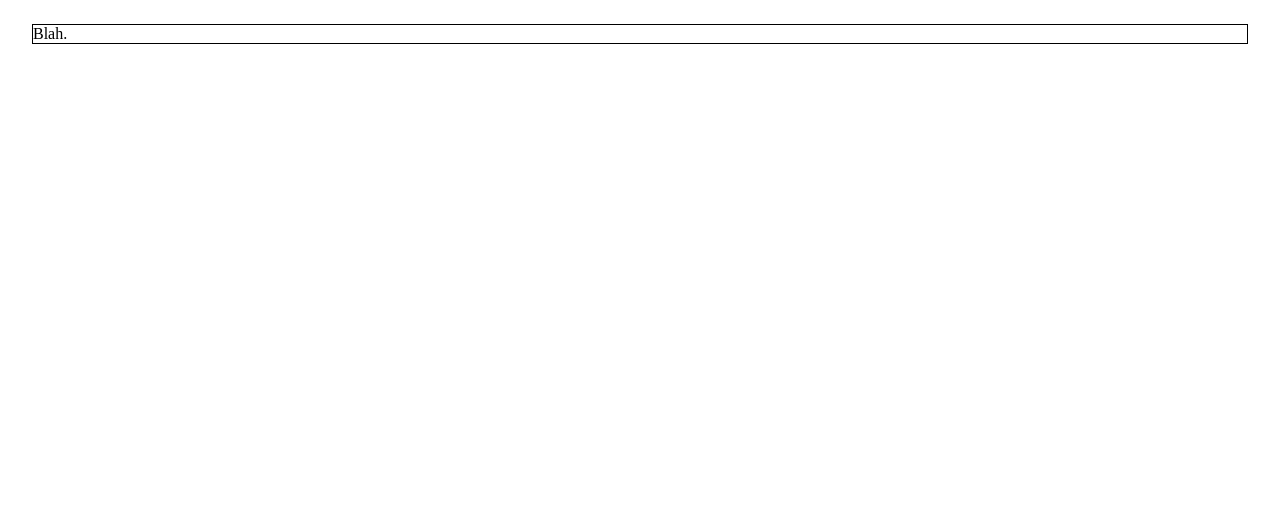
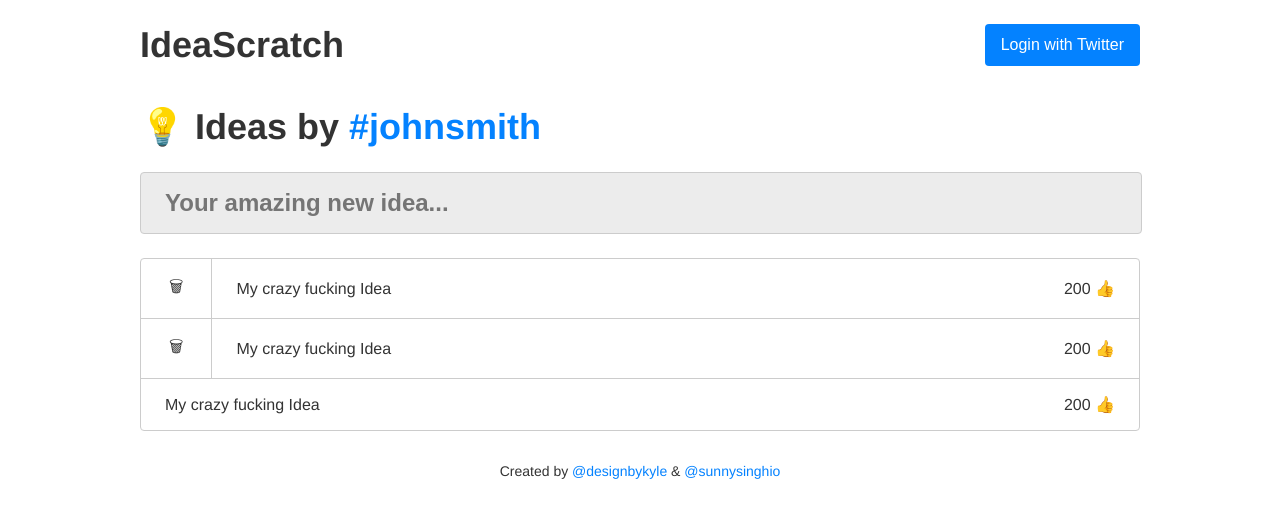
Before and after one commit to slkmedia/ideascratch, a React (Create React App) app: page / in a window 1280 px wide. Shown: the top 518 px of the page. Built offline with nearby package versions, Linux system fonts and the light colour scheme.

Commit message:
entire front end built

```diff
--- a/src/App.js
+++ b/src/App.js
@@ -1,14 +1,20 @@
 import React, { Component } from "react";
-import styled from "styled-components";
 
-const Container = styled.div`
-  margin: 24px;
-  border: 1px solid;
-`;
+// Component Imports
+import Container from './components/Container';
+import Header from './components/Header';
+import Ideas from './components/Ideas';
+import Footer from './components/Footer';
 
 class App extends Component {
   render() {
-    return <Container>Blah.</Container>;
+    return (
+    <Container>
+      <Header />
+      <Ideas />
+      <Footer />
+    </Container>
+    );
   }
 }
 
--- /dev/null
+++ b/src/components/Container/index.js
@@ -0,0 +1,21 @@
+import styled from "styled-components";
+
+
+const Container = styled.div`
+  font-family: Helvetica, Arial, sans-serif;
+  color: #333;
+  margin: 0 auto;
+  max-width: 1000px;
+  width: 100%;
+
+  a {
+    color: #0482FF;
+    text-decoration: none;
+
+    &:hover {
+      text-decoration: underline;
+    }
+  }
+`;
+
+export default Container;
--- /dev/null
+++ b/src/components/Footer/index.js
@@ -0,0 +1,13 @@
+import React from 'react';
+
+import {
+  Footer
+} from './styled';
+
+export default () => {
+  return (
+    <Footer>
+      Created by <a href="https://twitter.com/designbykyle">@designbykyle</a> & <a href="https://twitter.com/sunnysinghio">@sunnysinghio</a>
+    </Footer>
+  )
+}
--- /dev/null
+++ b/src/components/Footer/styled.js
@@ -0,0 +1,7 @@
+import styled from 'styled-components';
+
+export const Footer = styled.div`
+  font-size: 14px;
+  text-align: center;
+  margin: 32px 0;
+`;
--- /dev/null
+++ b/src/components/Header/index.js
@@ -0,0 +1,33 @@
+import React, { Component } from 'react';
+
+import {
+  HeaderContainer,
+  Logo
+} from './styled'
+
+import LoginButton from '../LoginButton';
+import ProfileMenu from '../ProfileMenu';
+
+export default class Header extends Component {
+
+  state = {
+    authenicated: false
+  };
+
+  render(){
+    const { authenicated } = this.state;
+    return (
+      <HeaderContainer>
+        <Logo>
+          IdeaScratch
+        </Logo>
+        {
+          authenicated ?
+          <ProfileMenu imgSrc="http://placehold.it/64x64"/> :
+          <LoginButton/>
+        }
+
+      </HeaderContainer>
+    )
+  }
+};
--- /dev/null
+++ b/src/components/Header/styled.js
@@ -0,0 +1,21 @@
+import styled from 'styled-components';
+
+export const HeaderContainer = styled.div`
+  align-items: center;
+  display: flex;
+  justify-content: space-between;
+  padding: 16px 16px;
+
+  @media(min-width: 768px){
+    padding: 16px 0;
+  }
+`;
+
+export const Logo = styled.div`
+  font-size: 20px;
+  font-weight: bold;
+
+  @media(min-width: 768px){
+    font-size: 36px;
+  }
+`;
--- /dev/null
+++ b/src/components/Ideas/index.js
@@ -0,0 +1,70 @@
+import React, { Component, Fragment } from 'react';
+
+import {
+  IdeasList,
+  IdeasListItem,
+  IdeasListContainer,
+  IdeasListFront,
+  IdeasHeader,
+  IdeaCreator
+} from './styled';
+
+export default class Ideas extends Component {
+
+  state = {
+    authenticated: true
+  }
+
+  render(){
+    const { authenticated } = this.state;
+    return (
+      <Fragment>
+        <IdeasHeader>
+          💡 Ideas by <a href="#">#johnsmith</a>
+        </IdeasHeader>
+        {
+          authenticated &&
+          <IdeaCreator placeholder="Your amazing new idea..."/>
+        }
+        <IdeasList>
+          <IdeasListItem>
+            <IdeasListFront>
+              🗑
+            </IdeasListFront>
+            <IdeasListContainer>
+              <p>
+                My crazy fucking Idea
+              </p>
+              <p>
+                200 👍
+              </p>
+            </IdeasListContainer>
+          </IdeasListItem>
+          <IdeasListItem>
+            <IdeasListFront>
+              🗑
+            </IdeasListFront>
+            <IdeasListContainer>
+              <p>
+                My crazy fucking Idea
+              </p>
+              <p>
+                200 👍
+              </p>
+            </IdeasListContainer>
+          </IdeasListItem>
+          <IdeasListItem>
+            <IdeasListContainer>
+              <p>
+                My crazy fucking Idea
+              </p>
+              <p>
+                200 👍
+              </p>
+            </IdeasListContainer>
+          </IdeasListItem>
+        </IdeasList>
+      </Fragment>
+    )
+  }
+}
--- /dev/null
+++ b/src/components/Ideas/styled.js
@@ -0,0 +1,75 @@
+import styled from 'styled-components';
+
+export const IdeasList = styled.div`
+  border: 1px solid #ccc;
+  border-radius: 4px;
+`;
+
+export const IdeasListItem = styled.div`
+  align-items: center;
+  display: flex;
+  justify-content: space-between;
+  border-bottom: 1px solid #ccc;
+
+  &:last-child {
+    border-bottom: none;
+  }
+`;
+
+export const IdeasListContainer = styled.div`
+  align-items: center;
+  cursor: pointer;
+  display: flex;
+  flex-direction: row;
+  justify-content: space-between;
+  padding: 16px 24px;
+  transition: 0.2s ease-in-out;
+  width: 100%;
+
+  &:hover, &:focus {
+    background-color: #ECECEC;
+  }
+
+  p {
+    margin: 0;
+  }
+`;
+
+export const IdeasHeader = styled.h1`
+  font-size: 36px;
+  font-weight: bold;
+`;
+
+export const IdeasListFront = styled.div`
+  align-items: center;
+  border-right: 1px solid #ccc;
+  cursor: pointer;
+  display: flex;
+  justify-content: center;
+  padding: 16px 0;
+  transition: 0.2s ease-in-out;
+  width: 80px;
+
+  &:hover, &:focus {
+    background-color: #f15c5c;
+  }
+`;
+
+export const IdeaCreator = styled.input`
+  border: 1px solid #ccc;
+  background-color: #ECECEC;
+  border-radius: 4px;
+  display: block;
+  font-size: 24px;
+  font-weight: bold;
+  color: #333;
+  margin-bottom: 1em;
+  padding: 16px 24px;
+  transition: 0.2s ease-in-out;
+  width: calc(100% - 48px);
+
+  &:focus, &:hover {
+    border: 1px solid #0482FF;
+    outline: none;
+  }
+`;
--- /dev/null
+++ b/src/components/LoginButton/index.js
@@ -0,0 +1,13 @@
+import React from 'react';
+
+import {
+  LoginButton
+} from './styled'
+
+export default () => {
+  return (
+    <LoginButton>
+      Login with Twitter
+    </LoginButton>
+  )
+}
--- /dev/null
+++ b/src/components/LoginButton/styled.js
@@ -0,0 +1,21 @@
+import styled from 'styled-components';
+
+export const LoginButton = styled.button`
+  background-color: #0482FF;
+  border: none;
+  border-radius: 4px;
+  color: white;
+  cursor: pointer;
+  font-size: 16px;
+  padding: 12px 16px;
+  transition: all 0.2s ease-in-out;
+
+  &:hover, &:focus {
+    background-color: #0A79E7;
+  }
+
+  &:focus {
+    transform: scale(0.97);
+    outline: none;
+  }
+`;
--- /dev/null
+++ b/src/components/ProfileMenu/index.js
@@ -0,0 +1,57 @@
+import React, { Component } from 'react';
+
+import {
+  ProfileMenuContainer,
+  ProfileMenuButton,
+  ProfileMenuDropDown
+} from './styled';
+
+export default class ProfileMenu extends Component {
+
+  ref = React.createRef();
+
+  state = {
+    isOpen: false
+  }
+
+  componentDidMount() {
+    window.addEventListener('click', this.onWindowClick);
+    window.addEventListener('touchstart', this.onWindowClick);
+  }
+
+  componentWillUnmount(){
+    window.removeEventListener('click', this.onWindowClick);
+    window.removeEventListener('touchstart', this.onWindowClick);
+  }
+
+  handleClick = () => {
+    this.setState(state => ({ isOpen: !state.isOpen }));
+  }
+
+  onWindowClick = ({target}) => {
+    const el = this.ref.current;
+
+    if(el !== target && !el.contains(target) && this.state.isOpen){
+      this.setState(state => ({ isOpen: !state.isOpen }));
+    }
+  }
+
+  render(){
+    const { isOpen } = this.state;
+    const { imgSrc } = this.props;
+    return (
+      <ProfileMenuContainer ref={this.ref}>
+        <ProfileMenuButton onClick={this.handleClick}>
+          <img src={imgSrc} />
+        </ProfileMenuButton>
+        {
+          isOpen &&
+          <ProfileMenuDropDown>
+            <li>Item 1</li>
+            <li>Item 2</li>
+          </ProfileMenuDropDown>
+        }
+      </ProfileMenuContainer>
+    )
+  }
+}
--- /dev/null
+++ b/src/components/ProfileMenu/styled.js
@@ -0,0 +1,85 @@
+import styled from 'styled-components';
+
+export const ProfileMenuButton = styled.button`
+  display: block;
+  background-color: transparent;
+  border: 0;
+  cursor: pointer;
+  transition: all 0.2s ease-in-out;
+  padding: 0;
+  margin-right: 32px;
+  position: relative;
+
+  &:before {
+    content: '';
+    background-color: #0482FF;
+    border-radius: 0 4px 4px 0;
+    height: 64px;
+    position: absolute;
+    top: 0;
+    right: -32px;
+    width: 32px;
+  }
+
+  &:after {
+    content: '';
+    border-bottom: 3px solid white;
+    border-right: 3px solid white;
+    border-top: 3px solid transparent;
+    border-left: 3px solid transparent;
+    position: absolute;
+    right: -18px;
+    top: 45%;
+    transform: rotate(45deg);
+  }
+
+  &:hover, &:focus {
+    &:before {
+      background-color:  #0A79E7;
+    }
+  }
+
+  &:focus {
+    outline: none;
+    transform: scale(0.97);
+  }
+
+  img {
+    border-radius: 4px 0 0 4px;
+    display: block;
+    height: 64px;
+    width: 64px;
+  }
+`;
+
+export const ProfileMenuContainer = styled.div`
+  position: relative;
+`;
+
+export const ProfileMenuDropDown = styled.ul`
+  border: 1px solid #ccc;
+  border-radius: 4px;
+  list-style: none;
+  padding: 0;
+  margin: 8px 0 0 0;
+  position: absolute;
+  right: -32px;
+  top: 64px;
+  width: 180px;
+
+
+  li {
+    border-bottom: 1px solid #ccc;
+    cursor: pointer;
+    padding: 12px 16px;
+    transition: all 0.2s ease-in-out;
+
+    &:last-child {
+      border-bottom: none;
+    }
+
+    &:hover {
+      background-color: #ccc;
+    }
+  }
+`;
```
Also changed, not shown: 1 other file (tests, documents, lock files or other folders).
